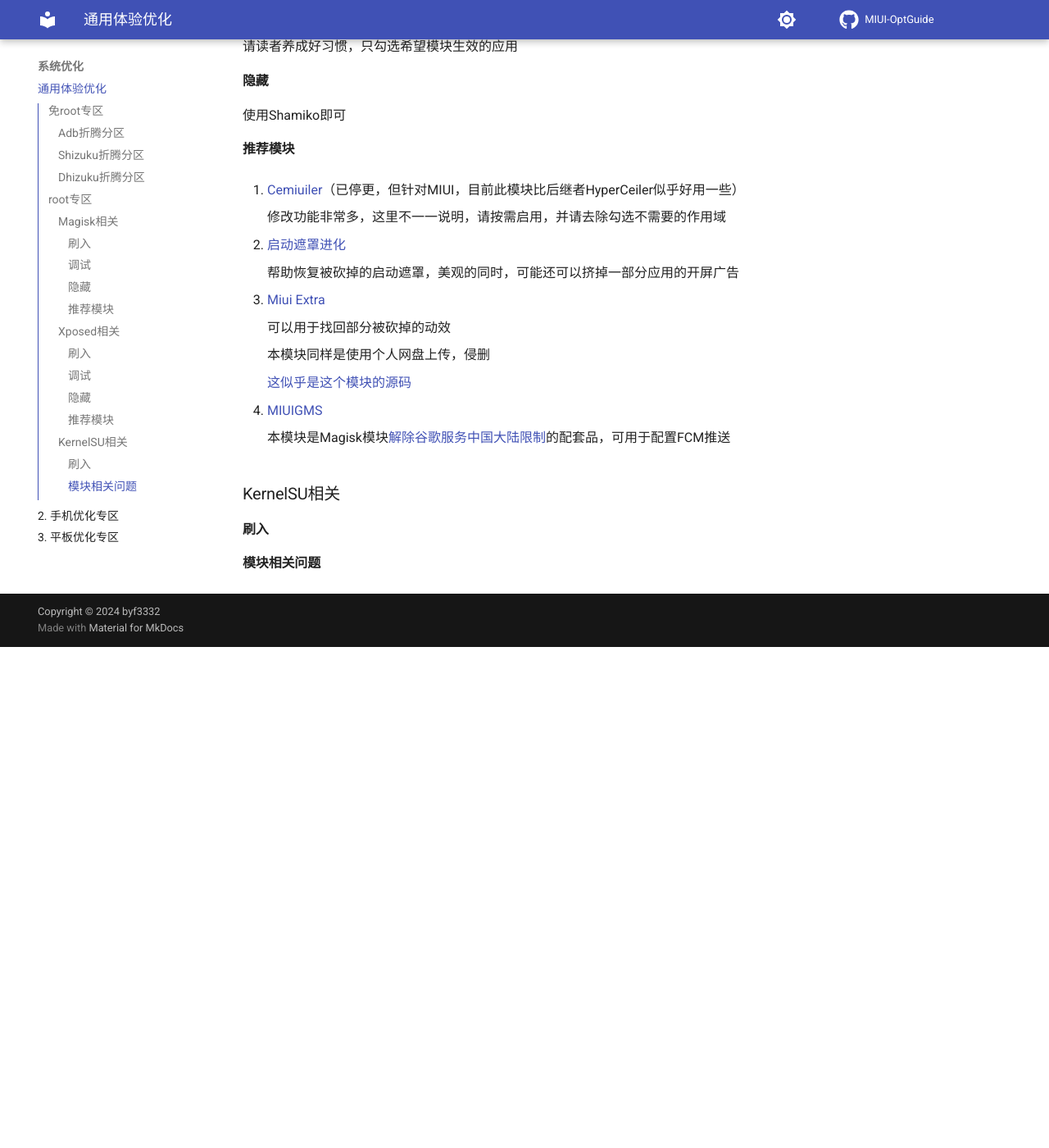
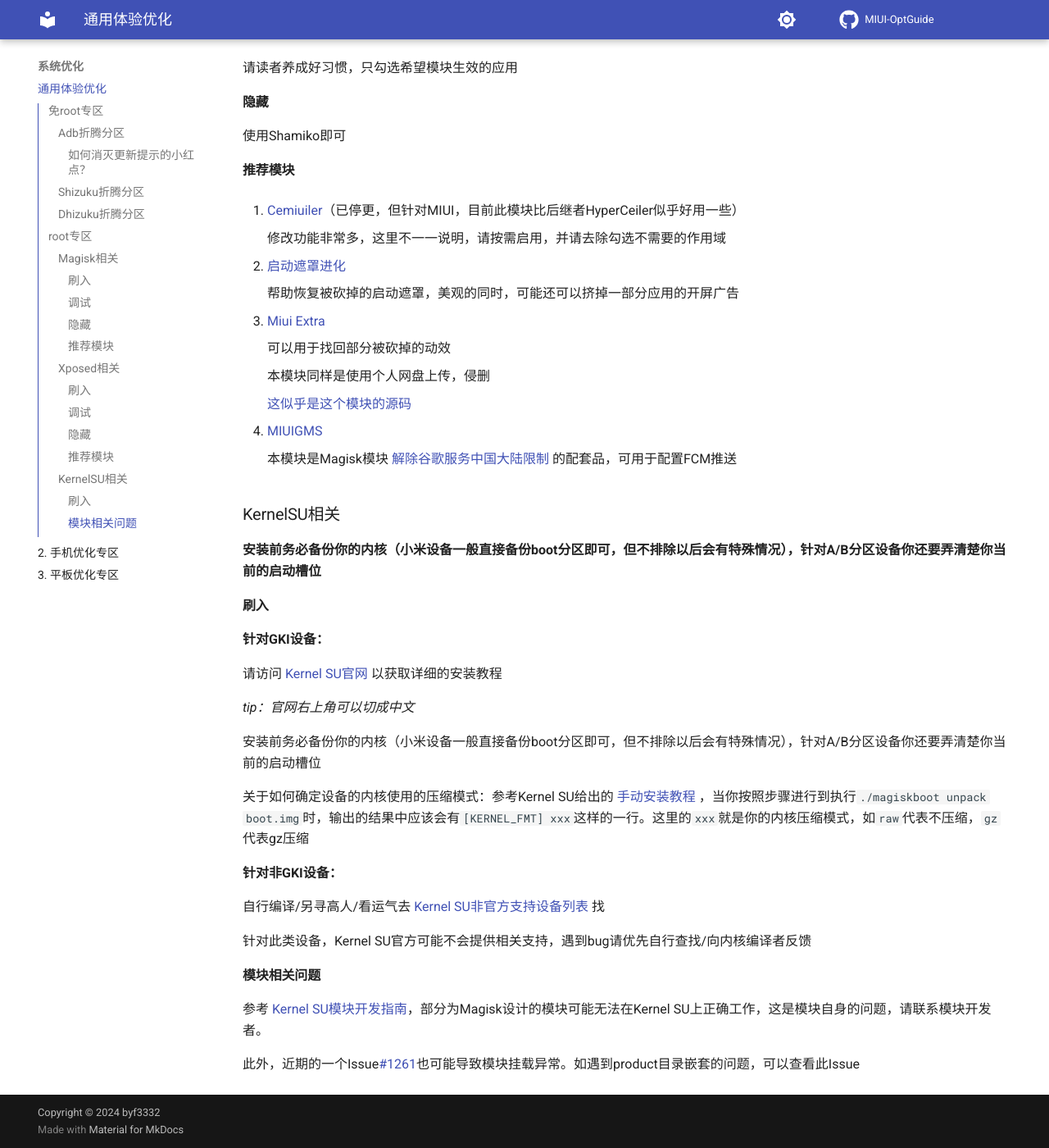
Before and after one commit to byf3332/MIUI-OptGuide, an MkDocs documentation site: the page built from docs/系统优化/1. 通用体验优化.md, in a window 1280 px wide and 1400 px high, scrolled down 2798 px. Shown: the whole window at 82% size. Built offline with MkDocs 1.6.1 and Material for MkDocs 9.7.7, drawn with Linux system fonts in a browser that asks for light colours; comment, search, counter and statistics services are not loaded; before the commit the page ends 3587 px from its top, so only the background shows below that; some of the changed text lies outside the part shown.

Commit message:
基本完成此part
完成KernelSU相关，修改细节内容

```diff
--- a/docs/系统优化/1. 通用体验优化.md
+++ b/docs/系统优化/1. 通用体验优化.md
@@ -4,9 +4,12 @@
 
 也许可以帮助你：提升系统流畅度/恢复低端机型的动效/移除部分系统垃圾/修改细枝末节的内容
 
+
 ## 免root专区
+
+
 ### Adb折腾分区
-[platform-tools（adb工具包）下载地址](https://developer.android.com/tools/releases/platform-tools)（可能需要合适的网络环境）
+[platform-tools（adb工具包）下载地址](https://developer.android.com/tools/releases/platform-tools) （可能需要合适的网络环境）
 
 下载后解压，将文件夹放到你认为合适的地方，并添加环境变量
 
@@ -22,7 +25,8 @@
 
 禁止MIUI14系统更新: 卸载`com.android.updater`（仅限MIUI14，其它版本卡开机可能性未知）
 
-*如何消灭更新提示的小红点？*
+
+#### 如何消灭更新提示的小红点？
 
 1. 进入adb shell，执行`pm uninstall --user 0 com.android.updater`（相当于变相清空了系统更新这个组件的数据）
 
@@ -43,15 +47,18 @@
 
 关于如何启动Shizuku以及授权其他应用，Shizuku官网有详细教程，这里不多赘述。
 
+
 ### Dhizuku折腾分区
 
 [下载Dhizuku](https://github.com/iamr0s/Dhizuku/releases)
 
-正如其名，Dhizuku看起来就很像Shizuku。以D打头，意味着它利用的不是shell，而是Device Owner（设备所有者，一般在监管机/企业工作机上可以见到）。Device Owner能做到的事相较于shell可能更少，但在某些方面的权限更高，另外，还有一个重要特性：重启不掉。这意味着他可以常驻，而不用每次开机都使用调试激活，或者连接电脑进行激活。
+正如其名，Dhizuku看起来就很像Shizuku。但是，以D打头，意味着它利用的不是shell，而是Device Owner（设备所有者，一般在监管机/企业工作机上可以见到）。Device Owner能做到的事相较于shell可能更少，但在某些方面的权限更高，另外，还有一个重要特性：重启不掉。这意味着他可以常驻，而不用每次开机都使用调试激活，或者连接电脑进行激活。
 
-目前我认为它最有用的地方就是配合第三方安装器使用，可以实现几乎完美替换系统安装器。至于配合什么，目前我推荐[Installer X](https://github.com/iamr0s/InstallerX/releases/tag/v1.7)
+目前我认为它最有用的地方就是配合第三方安装器使用，可以实现几乎完美替换系统安装器。至于配合什么，目前我推荐 [Installer X](https://github.com/iamr0s/InstallerX/releases/tag/v1.7)
+
 
 ## root专区
+
 
 ### Magisk相关
 
@@ -59,18 +66,25 @@
 
 [下载Magisk](https://github.com/topjohnwu/Magisk/releases/)
 
+
 #### 刷入
 
 不解释，这个不会可以看官方文档
+
+
 #### 调试
 
 这里要说的也不多，但是有一条建议：没事别乱更新，除非你做好准备（备份）并且确定必须要更新（比如某些模块对高版本的要求）
 
 你永远不知道下一个版本会有什么bug，涉及系统可能就会导致变砖
+
+
 #### 隐藏
-推荐[Shamiko](https://github.com/LSPosed/LSPosed.github.io/releases)
 
-使用方法：安装模块，打开“遵守排除列表”，选择要隐藏的应用（以及应用活动项），再关闭“遵守排除列表”
+推荐 [Shamiko](https://github.com/LSPosed/LSPosed.github.io/releases)（该项目目前停更，复更遥遥无期）
+
+使用方法：打开Magisk的Zygisk后安装模块，重启，打开“遵守排除列表”，选择要隐藏的应用（以及应用活动项），再关闭“遵守排除列表”
+
 
 #### 推荐模块
 
@@ -94,18 +108,21 @@
 
     解除MIUI14对谷歌服务的一些莫名其妙的限制，可能可以修复偶尔发生的Play商店下载东西一直等待或者安装失败的问题
 
-    建议配合Xposed模块[MIUIGMS by MinaMiGo](https://blog.minamigo.moe/archives/1022)使用
+    建议配合Xposed模块 [MIUIGMS by MinaMiGo](https://blog.minamigo.moe/archives/1022) 使用
 
 
 
 ### Xposed相关
+
+
 #### 刷入
 
-不用多说当然选择[LSPosed](https://github.com/LSPosed/LSPosed/releases)，但是很遗憾由于多种原因，该项目目前停更，但安卓13下还没有大问题
+不用多说当然选择 [LSPosed](https://github.com/LSPosed/LSPosed/releases) ，但是很遗憾由于多种原因，该项目目前停更，但安卓13下还没有大问题
 
 针对MIUI14，为了保证模块兼容性,我个人推荐使用1.8.6版本
 
 请下载Zygisk版本，并于Magisk中打开Zygisk
+
 
 #### 调试
 
@@ -117,6 +134,7 @@
 #### 隐藏
 
 使用Shamiko即可
+
 
 #### 推荐模块
 
@@ -136,14 +154,38 @@
 
     [这似乎是这个模块的源码](https://github.com/Art-Chen/MIUI-Extra-YukiAPI)
 
-5. [MIUIGMS](https://blog.minamigo.moe/archives/1022)
+4. [MIUIGMS](https://blog.minamigo.moe/archives/1022)
 
-    本模块是Magisk模块[解除谷歌服务中国大陆限制](https://blog.minamigo.moe/archives/1123)的配套品，可用于配置FCM推送
+    本模块是Magisk模块 [解除谷歌服务中国大陆限制](https://blog.minamigo.moe/archives/1123) 的配套品，可用于配置FCM推送
+
 
 ### KernelSU相关
+
+**安装前务必备份你的内核（小米设备一般直接备份boot分区即可，但不排除以后会有特殊情况），针对A/B分区设备你还要弄清楚你当前的启动槽位**
 
 
 #### 刷入
 
+**针对GKI设备：**
+
+请访问 [Kernel SU官网](https://kernelsu.org) 以获取详细的安装教程
+
+*tip：官网右上角可以切成中文*
+
+安装前务必备份你的内核（小米设备一般直接备份boot分区即可，但不排除以后会有特殊情况），针对A/B分区设备你还要弄清楚你当前的启动槽位
+
+关于如何确定设备的内核使用的压缩模式：参考Kernel SU给出的 [手动安装教程](https://kernelsu.org/guide/installation.html#patch-boot-img-manually) ，当你按照步骤进行到执行``./magiskboot unpack boot.img``时，输出的结果中应该会有``[KERNEL_FMT]   xxx``这样的一行。这里的``xxx``就是你的内核压缩模式，如``raw``代表不压缩，``gz``代表gz压缩
+
+
+**针对非GKI设备：**
+
+自行编译/另寻高人/看运气去 [Kernel SU非官方支持设备列表](https://kernelsu.org/guide/unofficially-support-devices.html) 找
+
+针对此类设备，Kernel SU官方可能不会提供相关支持，遇到bug请优先自行查找/向内核编译者反馈
+
 
 #### 模块相关问题
+
+参考 [Kernel SU模块开发指南](https://kernelsu.org/guide/module.html)，部分为Magisk设计的模块可能无法在Kernel SU上正确工作，这是模块自身的问题，请联系模块开发者。
+
+此外，近期的一个Issue[#1261](https://github.com/tiann/KernelSU/issues/1261)也可能导致模块挂载异常。如遇到product目录嵌套的问题，可以查看此Issue
```
